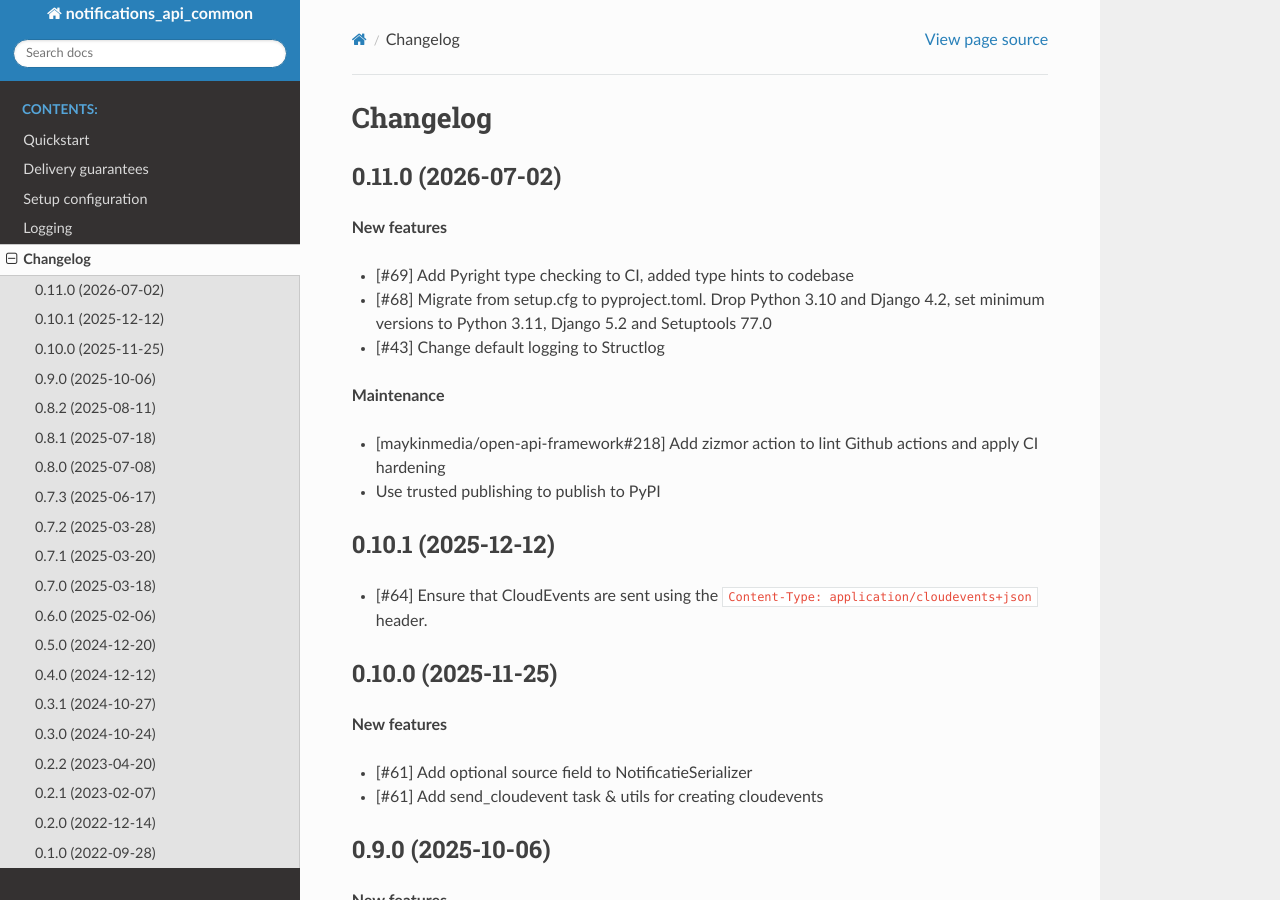
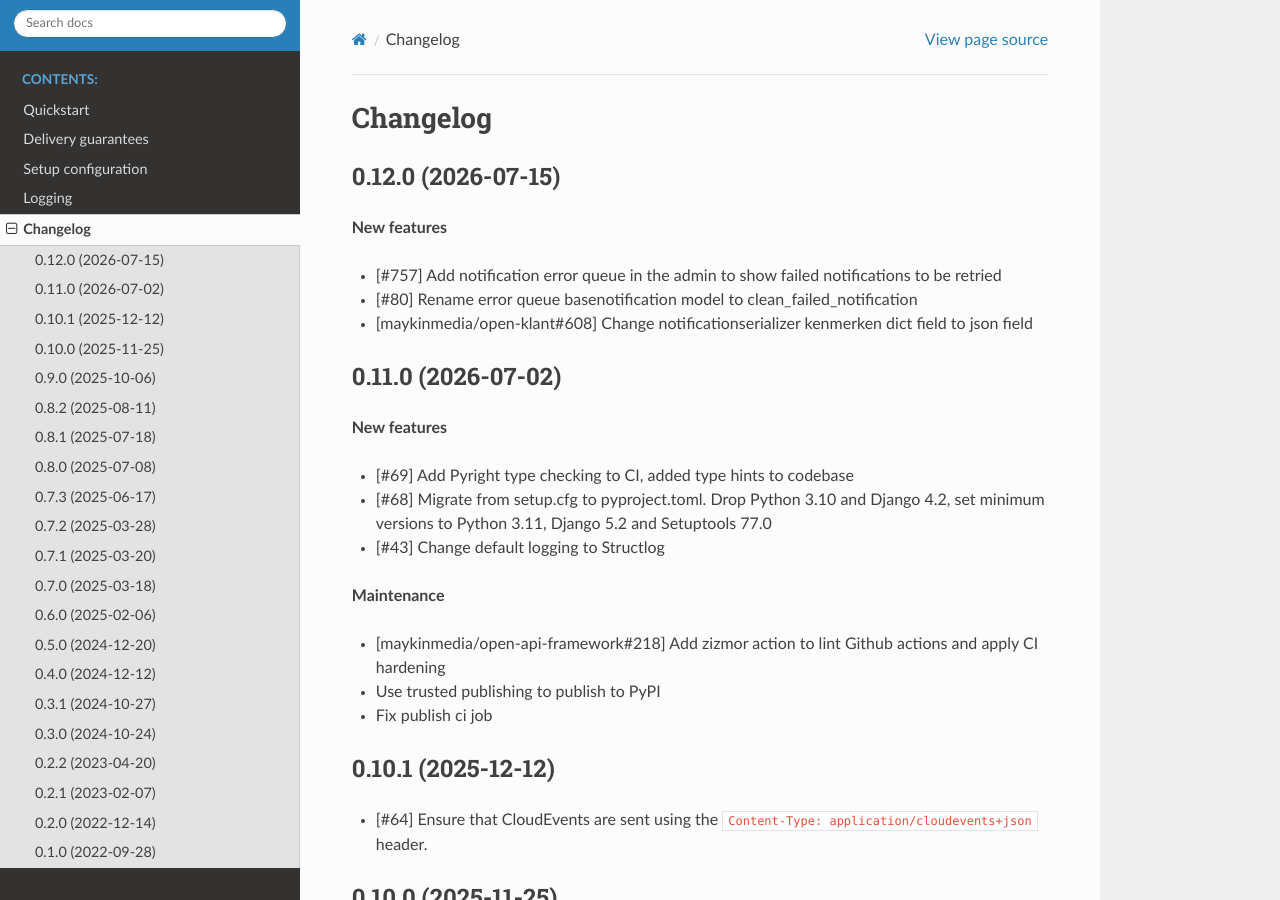
Before and after one commit to maykinmedia/notifications-api-common, a Sphinx documentation site: the page built from docs/changelog.rst, in a window 1280 px wide and 900 px high. Built offline with Sphinx 7.4.7 and the Read the Docs theme 3.1.0, drawn with Linux system fonts in a browser that asks for light colours.

Commit message:
🔖 release 0.12.0

```diff
--- a/CHANGELOG.rst
+++ b/CHANGELOG.rst
@@ -1,6 +1,16 @@
 =========
 Changelog
 =========
+
+0.12.0 (2026-07-15)
+-------------------
+
+**New features**
+
+* [#757] Add notification error queue in the admin to show failed notifications to be retried
+* [#80] Rename error queue basenotification model to clean_failed_notification
+* [maykinmedia/open-klant#608] Change notificationserializer kenmerken dict field to json field
+
 
 0.11.0 (2026-07-02)
 -------------------
@@ -16,6 +26,8 @@
 
 * [maykinmedia/open-api-framework#218] Add zizmor action to lint Github actions and apply CI hardening
 * Use trusted publishing to publish to PyPI
+* Fix publish ci job
+
 
 
 0.10.1 (2025-12-12)
--- a/README.rst
+++ b/README.rst
@@ -1,7 +1,7 @@
 notifications-api-common
 ========================
 
-:Version: 0.11.0
+:Version: 0.12.0
 :Source: https://github.com/maykinmedia/notifications-api-common
 :Keywords: notifications, REST, API, Common Ground, ZGW
 :PythonVersion: 3.12
--- a/docs/conf.py
+++ b/docs/conf.py
@@ -29,7 +29,7 @@
 author = "Maykin Media"
 
 # The full version, including alpha/beta/rc tags
-release = "0.11.0"
+release = "0.12.0"
 
 
 # -- General configuration ---------------------------------------------------
--- a/notifications_api_common/__init__.py
+++ b/notifications_api_common/__init__.py
@@ -1 +1 @@
-__version__ = "0.11.0"
+__version__ = "0.12.0"
--- a/pyproject.toml
+++ b/pyproject.toml
@@ -4,7 +4,7 @@
 
 [project]
 name = "notifications-api-common"
-version = "0.11.0"
+version = "0.12.0"
 description = "Re-usable integration layer for the Common Ground Notifications API specification."
 authors = [
     {name = "Maykin Media", email = "support@maykinmedia.nl"}
@@ -94,7 +94,7 @@
 # Bumpversion configuration
 
 [tool.bumpversion]
-current_version = "0.11.0"
+current_version = "0.12.0"
 files = [
     {filename = "pyproject.toml"},
     {filename = "README.rst"},
```
Also changed, not shown: 4 other files.
